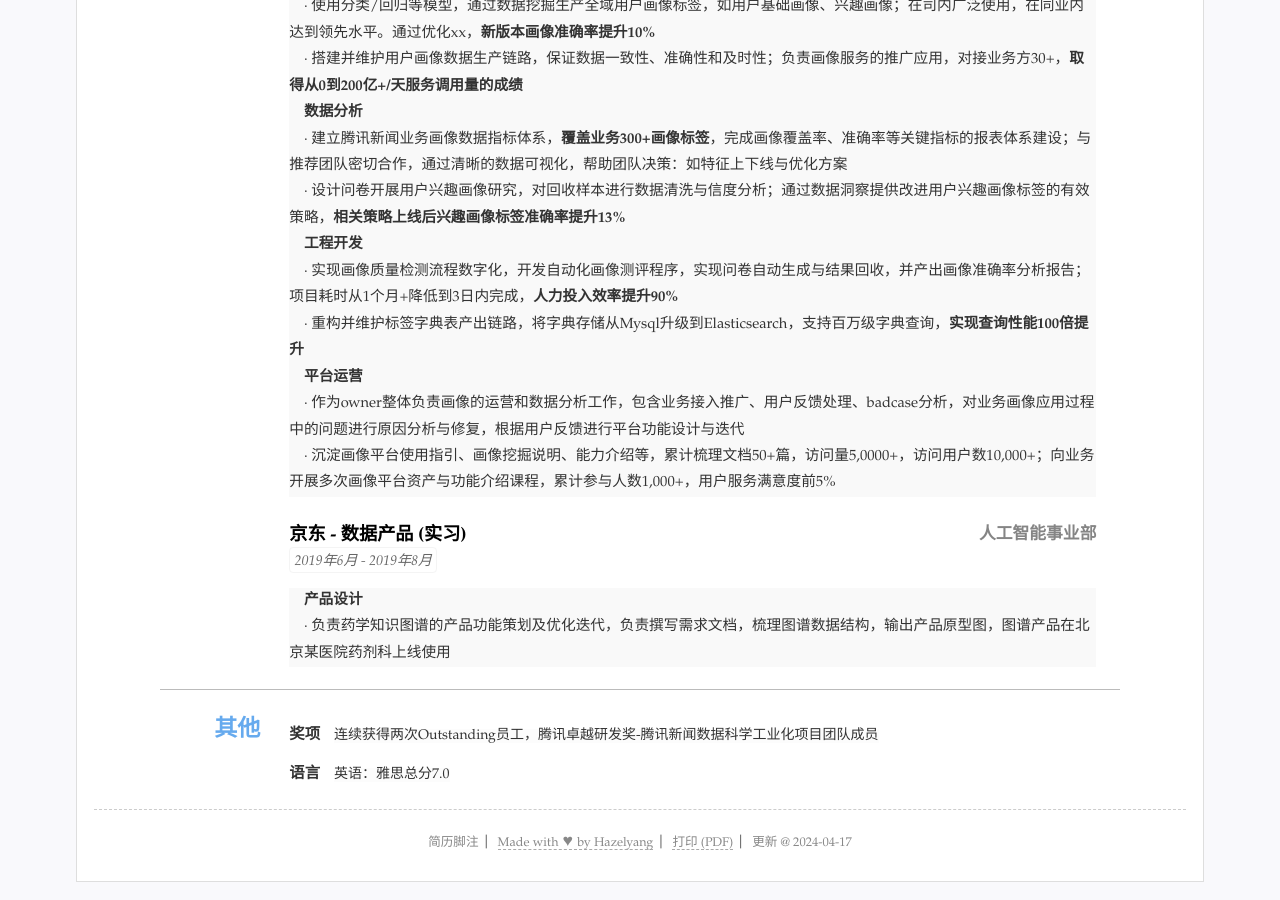
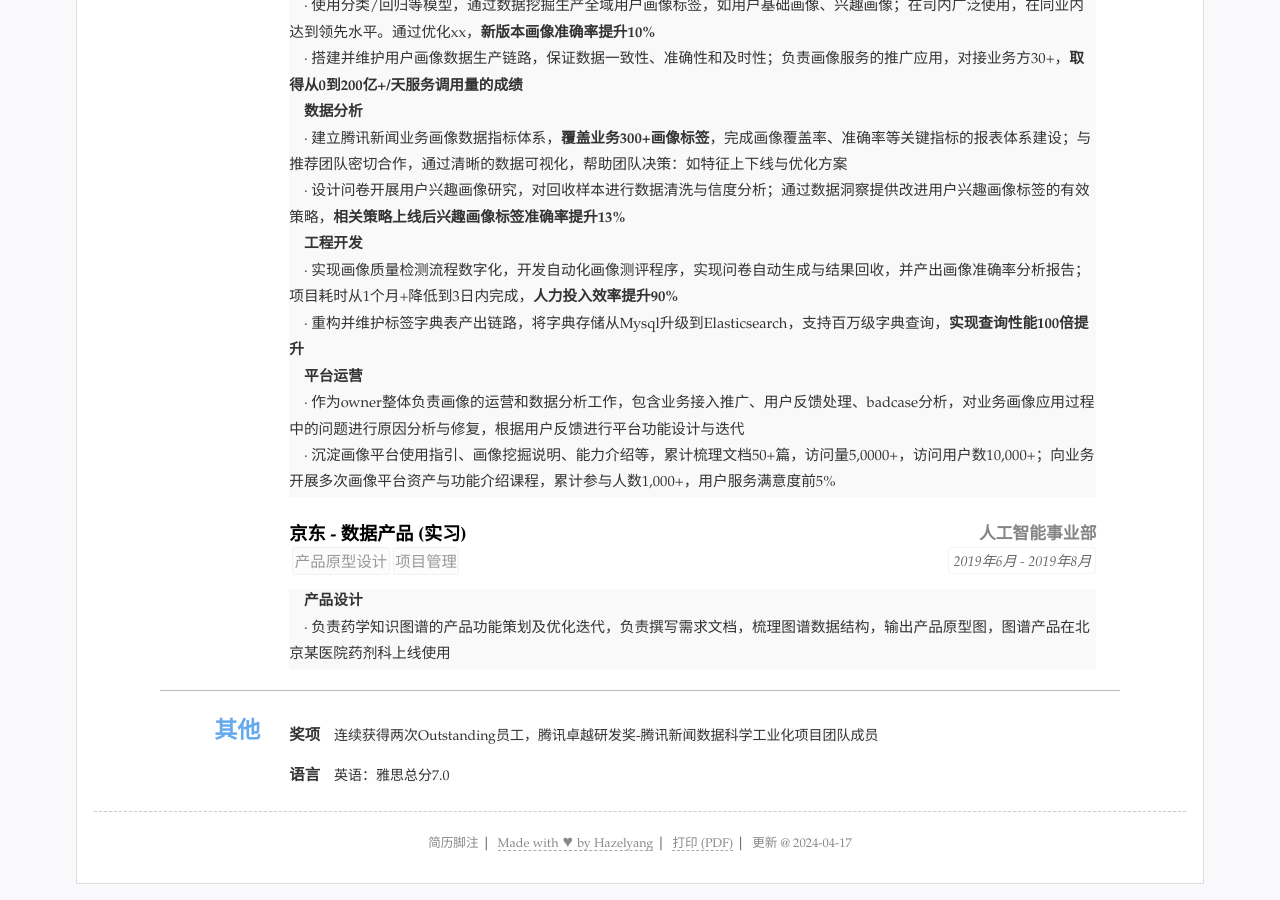
Before and after one commit to kuailexiaoshenxian/cn-wx-cv, a Jekyll site: the page built from index.html, in a window 1280 px wide and 900 px high, scrolled down 731 px. Built offline with Jekyll 4.4.1, drawn with Linux system fonts in a browser that asks for light colours.

Commit message:
Update resume.yml

```diff
--- a/_data/resume.yml
+++ b/_data/resume.yml
@@ -109,6 +109,9 @@ main: #简历主要内容，
     sub:  人工智能事业部
     duration: "2019年6月 - 2019年8月"
     tags:
+    - 产品原型设计
+    # - 数据可视化
+    - 项目管理
     # summary: 职务或者工作总结(自动折叠)
     detail: <strong>产品设计</strong> <br>  &nbsp &nbsp
            · 负责药学知识图谱的产品功能策划及优化迭代，负责撰写需求文档，梳理图谱数据结构，输出产品原型图，图谱产品在北京某医院药剂科上线使用
```
